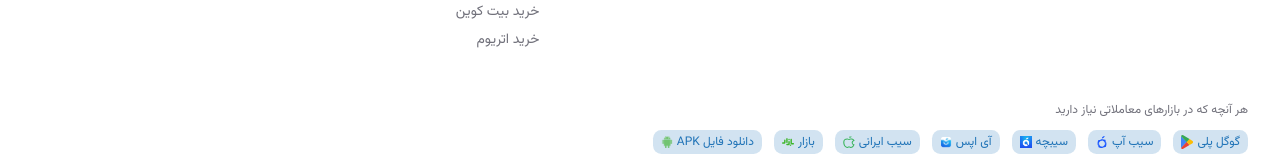
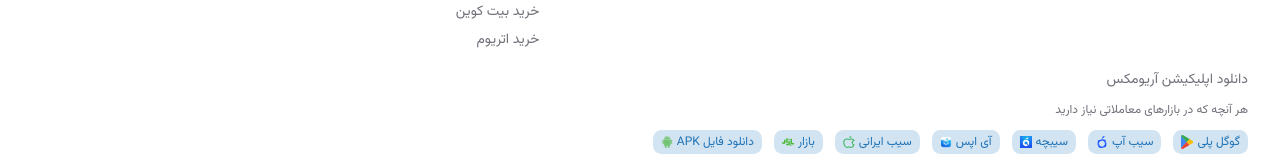
Before and after one commit to amiralim1377/ariomex-Exchange, a Next.js app: page / in a window 1280 px wide. Shown: the part 3960-4120 px from the top of the page. Built offline with nearby package versions, Linux system fonts and the light colour scheme; no server answers.

Commit message:
add classname text-muted-foreground to FooterApp

```diff
--- a/src/components/Footer/FooterApp/FooterApp.tsx
+++ b/src/components/Footer/FooterApp/FooterApp.tsx
@@ -48,7 +48,7 @@
   ];
   return (
     <div className="space-y-3 mt-5">
-      <p className="text-sm">دانلود اپلیکیشن آریومکس</p>
+      <p className="text-sm text-muted-foreground">دانلود اپلیکیشن آریومکس</p>
       <p className="text-muted-foreground text-xs">
         هر آنچه که در بازارهای معاملاتی نیاز دارید
       </p>
```
